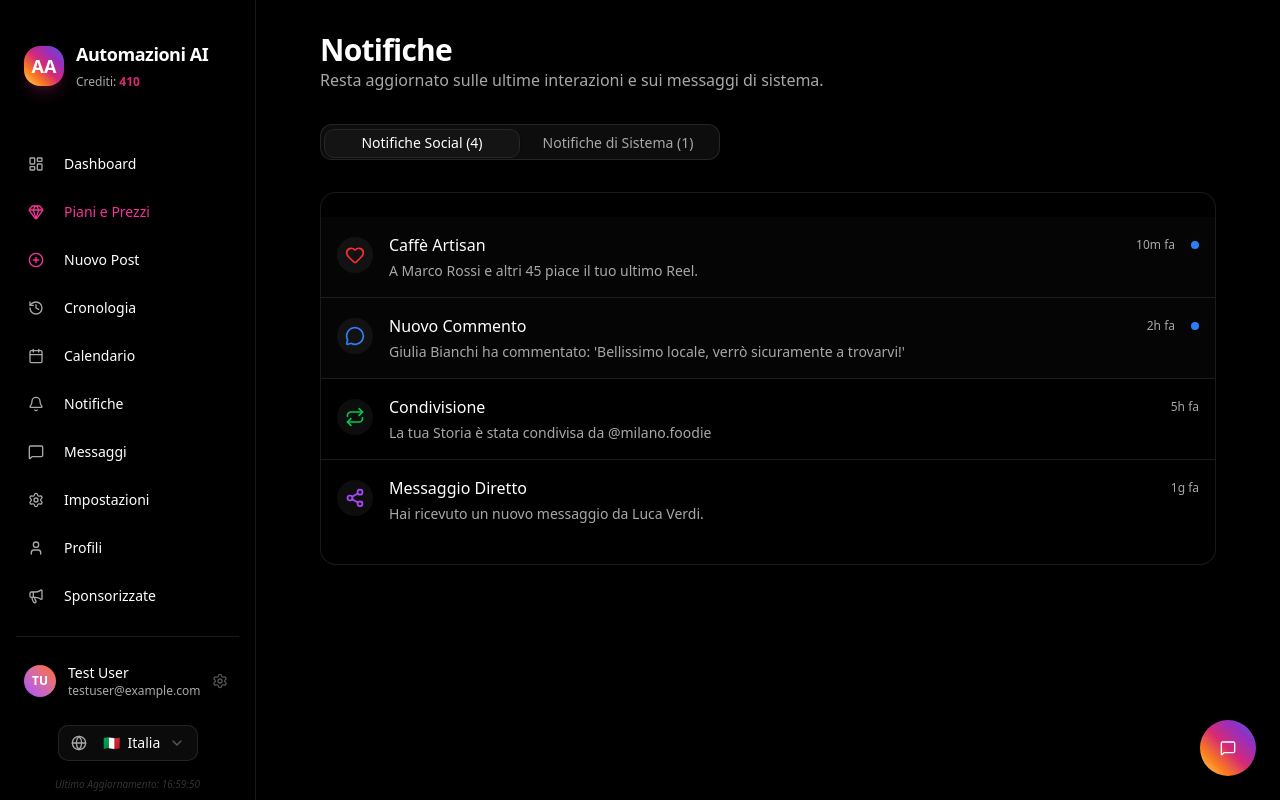
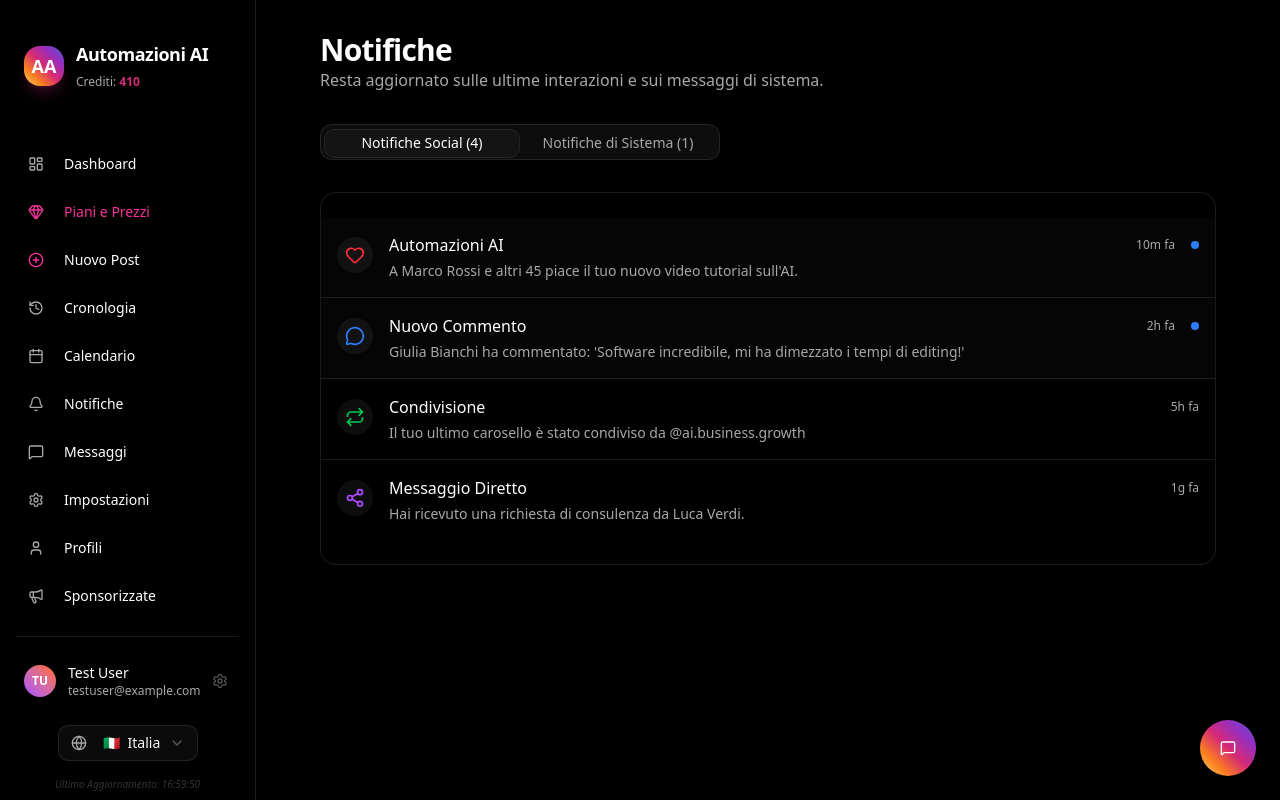
Before and after one commit to aiautomazioni-maker/smm-digitale, a Next.js app: page /notifications in a window 1280 px wide. Built offline with nearby package versions, Linux system fonts and the light colour scheme.

Commit message:
chore: final branding cleanup and mock data removal

```diff
--- a/src/app/api/agent/build-video-generation-plan/route.ts
+++ b/src/app/api/agent/build-video-generation-plan/route.ts
@@ -20,7 +20,7 @@ export async function POST(req: Request) {
             return NextResponse.json({
                 generation_plan: {
                     mode: "text_to_video",
-                    prompt_en: "vertical 9:16, high quality, cinematic lighting, sharp focus, dynamic shot of artisanal ceramic mugs on a rustic wooden table",
+                prompt_en: "vertical 9:16, high quality, cinematic lighting, sharp focus, futuristic tech office with holographic screens showing data analytics",
                     negative_prompt_en: "blurry, low quality, distorted, watermark",
                     inputs: { seed_media_urls: source?.uploaded_media_urls || [], use_brand_palette: true },
                     specs: { aspect_ratio: "9:16", width: 1080, height: 1920, fps: 30, duration_sec: 15 },
--- a/src/app/notifications/page.tsx
+++ b/src/app/notifications/page.tsx
@@ -9,17 +9,17 @@ import Link from "next/link";
 
 // Dati mockati
 const socialNotifications = [
-    { id: 1, type: "social", subType: "like", icon: Heart, color: "text-red-500", title: "Caffè Artisan", desc: "A Marco Rossi e altri 45 piace il tuo ultimo Reel.", time: "10m fa", unread: true },
-    { id: 2, type: "social", subType: "comment", icon: MessageCircle, color: "text-blue-500", title: "Nuovo Commento", desc: "Giulia Bianchi ha commentato: 'Bellissimo locale, verrò sicuramente a trovarvi!'", time: "2h fa", unread: true },
-    { id: 3, type: "social", subType: "repost", icon: Repeat, color: "text-green-500", title: "Condivisione", desc: "La tua Storia è stata condivisa da @milano.foodie", time: "5h fa", unread: false },
-    { id: 4, type: "social", subType: "dm", icon: Share2, color: "text-purple-500", title: "Messaggio Diretto", desc: "Hai ricevuto un nuovo messaggio da Luca Verdi.", time: "1g fa", unread: false },
+    { id: 1, type: "social", subType: "like", icon: Heart, color: "text-red-500", title: "Automazioni AI", desc: "A Marco Rossi e altri 45 piace il tuo nuovo video tutorial sull'AI.", time: "10m fa", unread: true },
+    { id: 2, type: "social", subType: "comment", icon: MessageCircle, color: "text-blue-500", title: "Nuovo Commento", desc: "Giulia Bianchi ha commentato: 'Software incredibile, mi ha dimezzato i tempi di editing!'", time: "2h fa", unread: true },
+    { id: 3, type: "social", subType: "repost", icon: Repeat, color: "text-green-500", title: "Condivisione", desc: "Il tuo ultimo carosello è stato condiviso da @ai.business.growth", time: "5h fa", unread: false },
+    { id: 4, type: "social", subType: "dm", icon: Share2, color: "text-purple-500", title: "Messaggio Diretto", desc: "Hai ricevuto una richiesta di consulenza da Luca Verdi.", time: "1g fa", unread: false },
 ];
 
 const systemNotifications = [
     { id: 1, type: "system", icon: AlertTriangle, color: "text-amber-500", title: "Crediti in esaurimento", desc: "Attenzione: hai consumato l'80% dei tuoi crediti AI mensili. Considera di fare un upgrade al piano superiore per non interrompere la generazione automatica dei post.", time: "1h fa", unread: true },
     { id: 2, type: "system", icon: CheckCircle2, color: "text-emerald-500", title: "Pagamento Ricevuto", desc: "Il tuo rinnovo mensile al piano Professional è andato a buon fine. Ricevuta inviata per email.", time: "2g fa", unread: false },
     { id: 3, type: "system", icon: Info, color: "text-blue-500", title: "Aggiornamento Piattaforma v2.4", desc: "Abbiamo introdotto nuove funzionalità nel Brand Kit AI e migliorato la generazione delle Caption. Entra subito per provarle!", time: "5g fa", unread: false },
-    { id: 4, type: "system", icon: ShieldAlert, color: "text-red-500", title: "Disconnessione Token Facebook", desc: "Il token di accesso alla pagina Facebook 'Caffè Artisan' è scaduto. Vai nelle impostazioni per ricollegarlo e riprendere la pubblicazione.", time: "1 sett fa", unread: false },
+    { id: 4, type: "system", icon: ShieldAlert, color: "text-red-500", title: "Token TikTok Scaduto", desc: "Il token di accesso al profilo 'Automazioni AI' è scaduto. Ricollegalo per continuare a pubblicare via AI.", time: "1 sett fa", unread: false },
 ];
 
 export default function NotificationsPage() {
--- a/src/app/profiles/page.tsx
+++ b/src/app/profiles/page.tsx
@@ -45,9 +45,9 @@ const PROFILES = [
             engagement: "5.2%"
         },
         posts: [
-            { id: 1, image: "https://images.unsplash.com/photo-1485827404703-89b55fcc595e", likes: 450, comments: 24, commentList: [{ user: "tech_guru", text: "L'automazione CRM è pazzesca!", time: "2h" }, { user: "digital_agency", text: "Ottimo lavoro con questo bot 🚀", time: "5h" }] },
-            { id: 2, image: "https://images.unsplash.com/photo-1526374965328-7f61d4dc18c5", likes: 320, comments: 15, commentList: [{ user: "startup_ltd", text: "Quanto tempo fa risparmiare?", time: "1g" }] },
-            { id: 3, image: "https://images.unsplash.com/photo-1518770660439-4636190af475", likes: 510, comments: 42, commentList: [{ user: "marco_dev", text: "Integrazione API pulitissima", time: "2g" }] },
+            { id: 1, image: "https://images.unsplash.com/photo-1485827404703-89b55fcc595e", likes: 450, comments: 24, commentList: [{ user: "ai_enthusiast", text: "Questa automazione è geniale!", time: "2h" }, { user: "business_pro", text: "Ottimo workflow 🚀", time: "5h" }] },
+            { id: 2, image: "https://images.unsplash.com/photo-1526374965328-7f61d4dc18c5", likes: 320, comments: 15, commentList: [{ user: "growth_hacker", text: "Software rivoluzionario 💎", time: "1g" }] },
+            { id: 3, image: "https://images.unsplash.com/photo-1518770660439-4636190af475", likes: 510, comments: 42, commentList: [{ user: "dev_master", text: "Integrazione perfetta", time: "2g" }] },
             { id: 4, image: "https://images.unsplash.com/photo-1550751827-4bd374c3f58b", likes: 215, comments: 18, commentList: [] },
             { id: 5, image: "https://images.unsplash.com/photo-1531297484001-80022131f5a1", likes: 180, comments: 8, commentList: [] },
             { id: 6, image: "https://images.unsplash.com/photo-1451187580459-43490279c0fa", likes: 640, comments: 75, commentList: [] },
```
